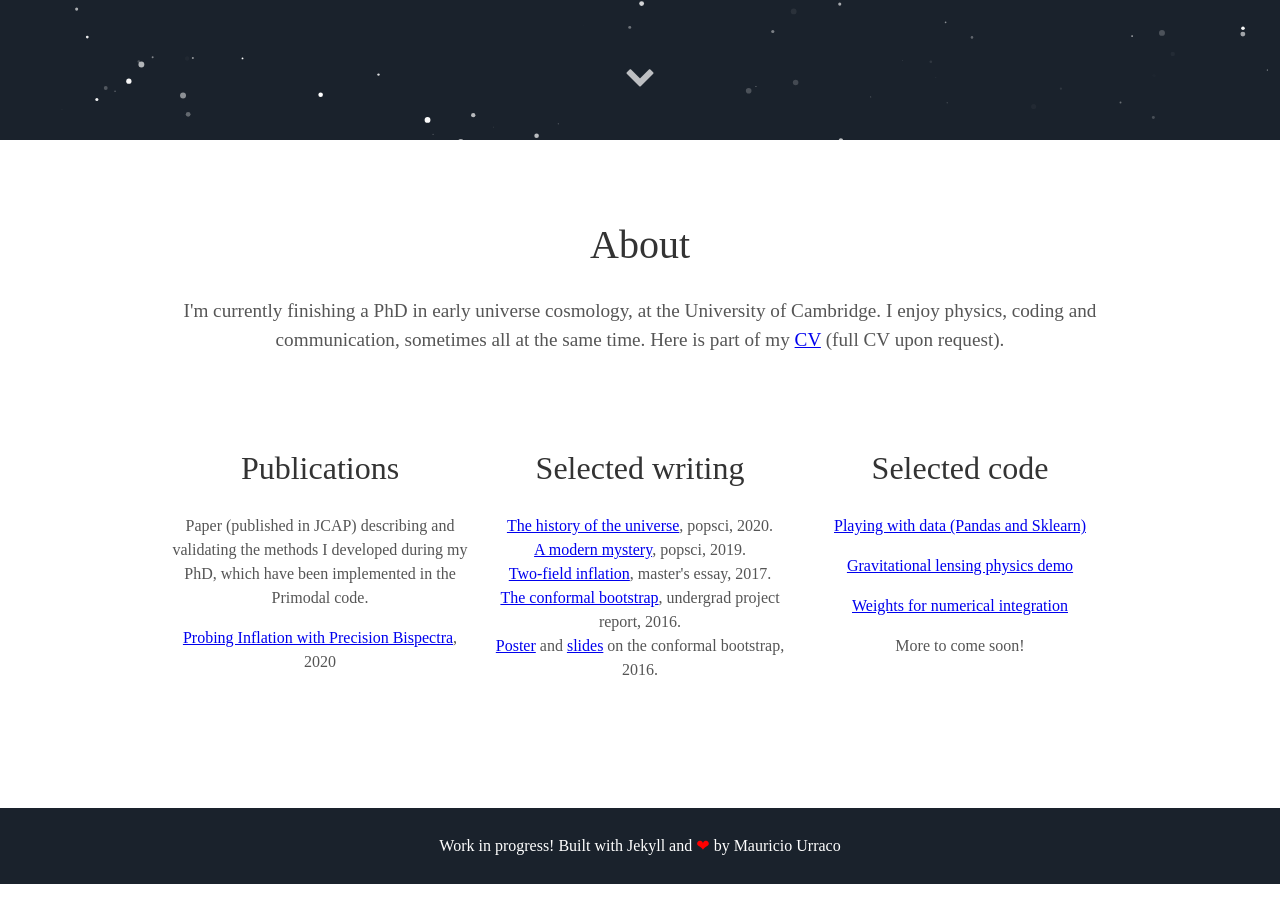
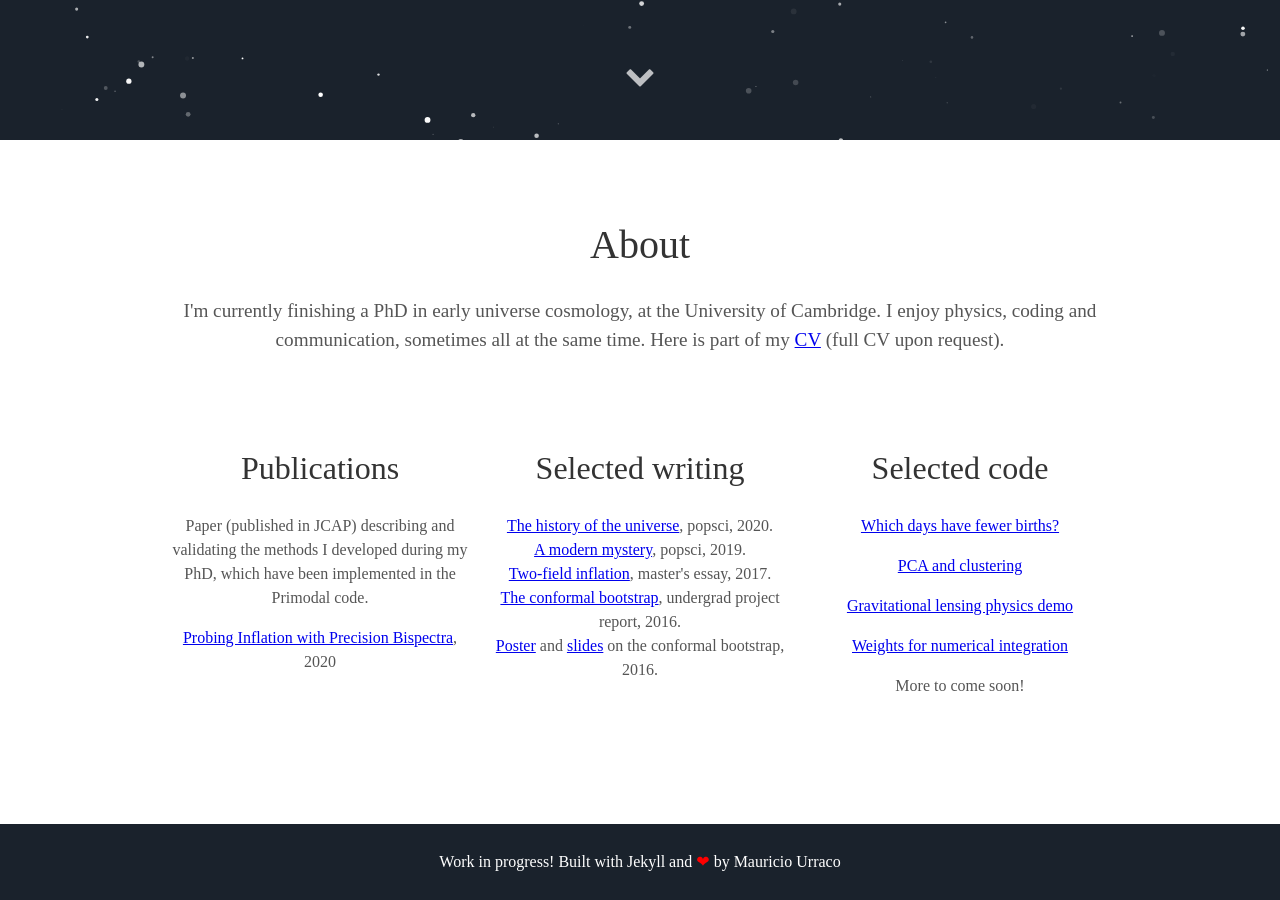
Before and after one commit to pc559/pc559.github.io, a Jekyll site: the page built from index.html, in a window 1280 px wide and 900 px high, scrolled down 760 px. Built offline with Jekyll 4.4.1, drawn with Linux system fonts in a browser that asks for light colours; some web fonts are replaced.

Commit message:
Added PCA link

```diff
--- a/_includes/about.html
+++ b/_includes/about.html
@@ -25,7 +25,8 @@
   </div>
   <div class="tech">
     <h2>Selected code</h2>
-    <p><a href="https://github.com/pc559/weekend_births_analysis/blob/main/ons_births_model.ipynb">Playing with data (Pandas and Sklearn)</a></p>
+    <p><a href="https://github.com/pc559/weekend_births_analysis/blob/main/ons_births_model.ipynb">Which days have fewer births?</a></p>
+    <p><a href="https://github.com/pc559/pca_losing_cluster/blob/main/pca_losing_cluster.ipynb">PCA and clustering</a></p>
     <p><a href="https://github.com/pc559/thin-lens">Gravitational lensing physics demo</a></p>
     <p><a href="https://github.com/pc559/arbitrary_points_integrator">Weights for numerical integration</a></p>
     <p>More to come soon!</p>
```
